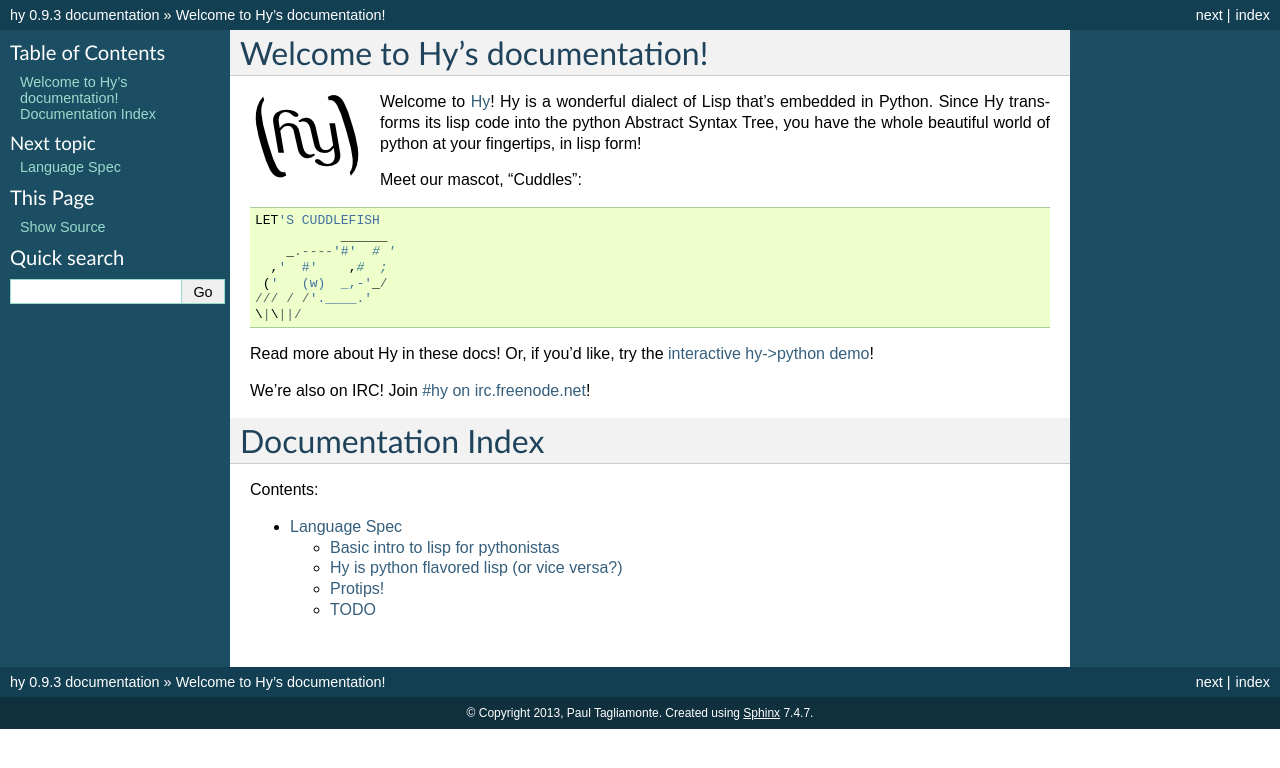
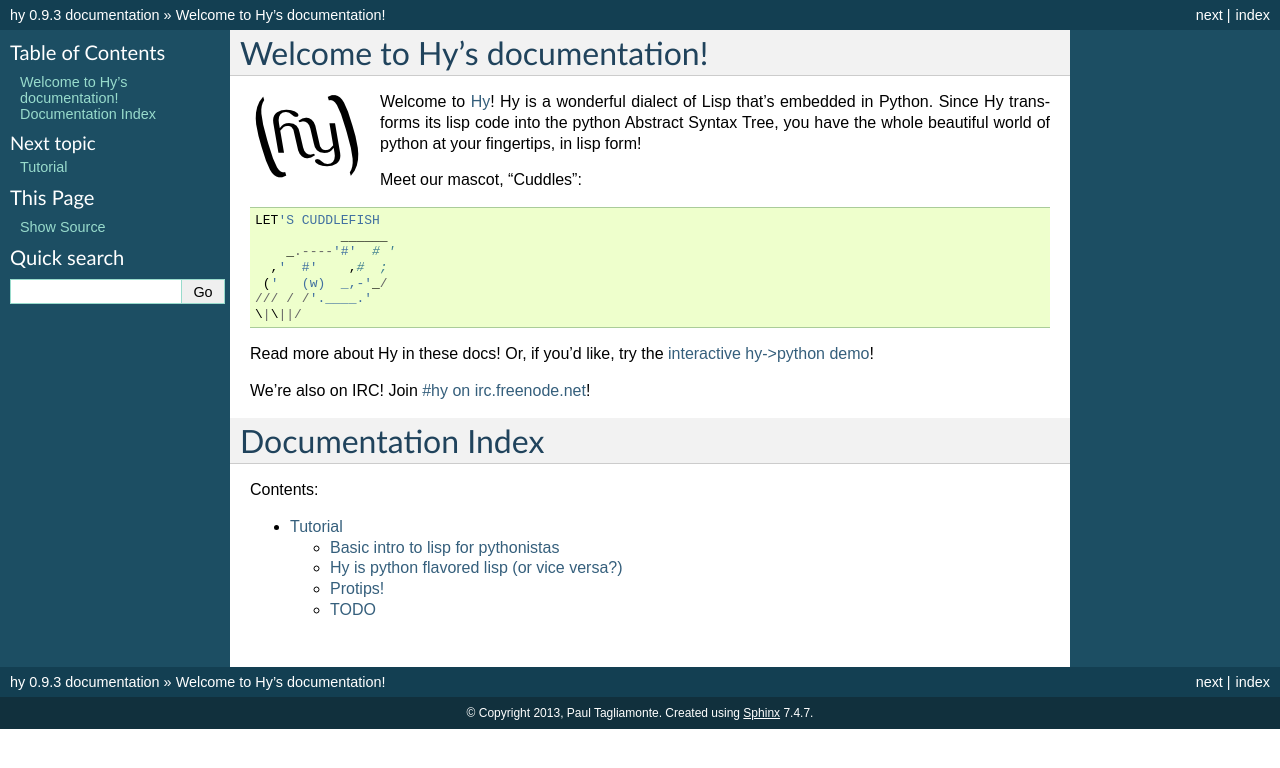
Before and after one commit to hylang/hy, a Sphinx documentation site: the page built from docs/index.rst, in a window 1280 px wide. Shown: the top 768 px of the page. Built offline with Sphinx 7.4.7, drawn with Linux system fonts in a browser that asks for light colours.

Commit message:
Renaming "language spec" to "tutorial"

```diff
--- a/docs/index.rst
+++ b/docs/index.rst
@@ -36,5 +36,5 @@ Contents:
 .. toctree::
    :maxdepth: 3
 
-   language/index
+   language/tutorial
 ..   library/index
--- a/docs/language/index.rst
+++ b/docs/language/tutorial.rst
@@ -1,5 +1,6 @@
-Language Spec
-=============
+Tutorial
+========
+
 
 This bit covers a bit about Hy's lovable quirks and eccentricities.
 
```
Also changed, not shown: other parts of docs/language/tutorial.rst (+1 -1 lines).
